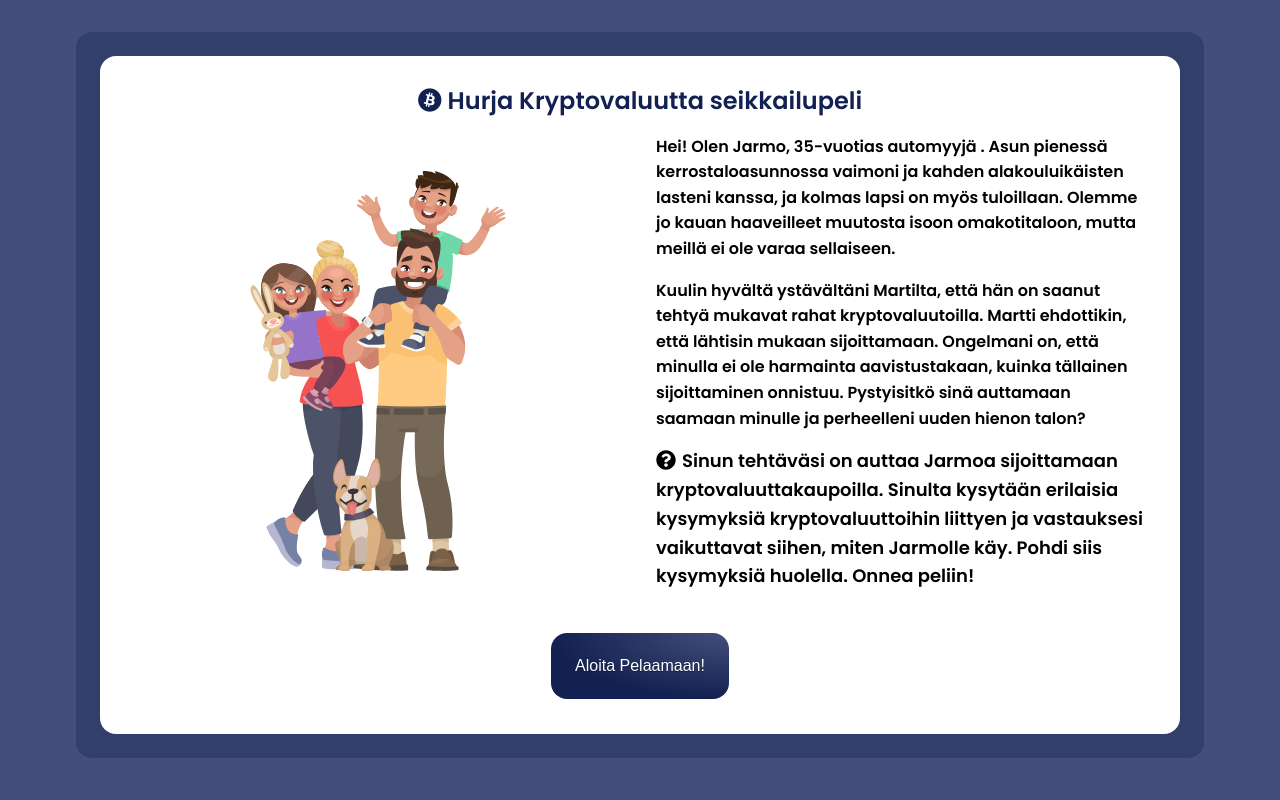
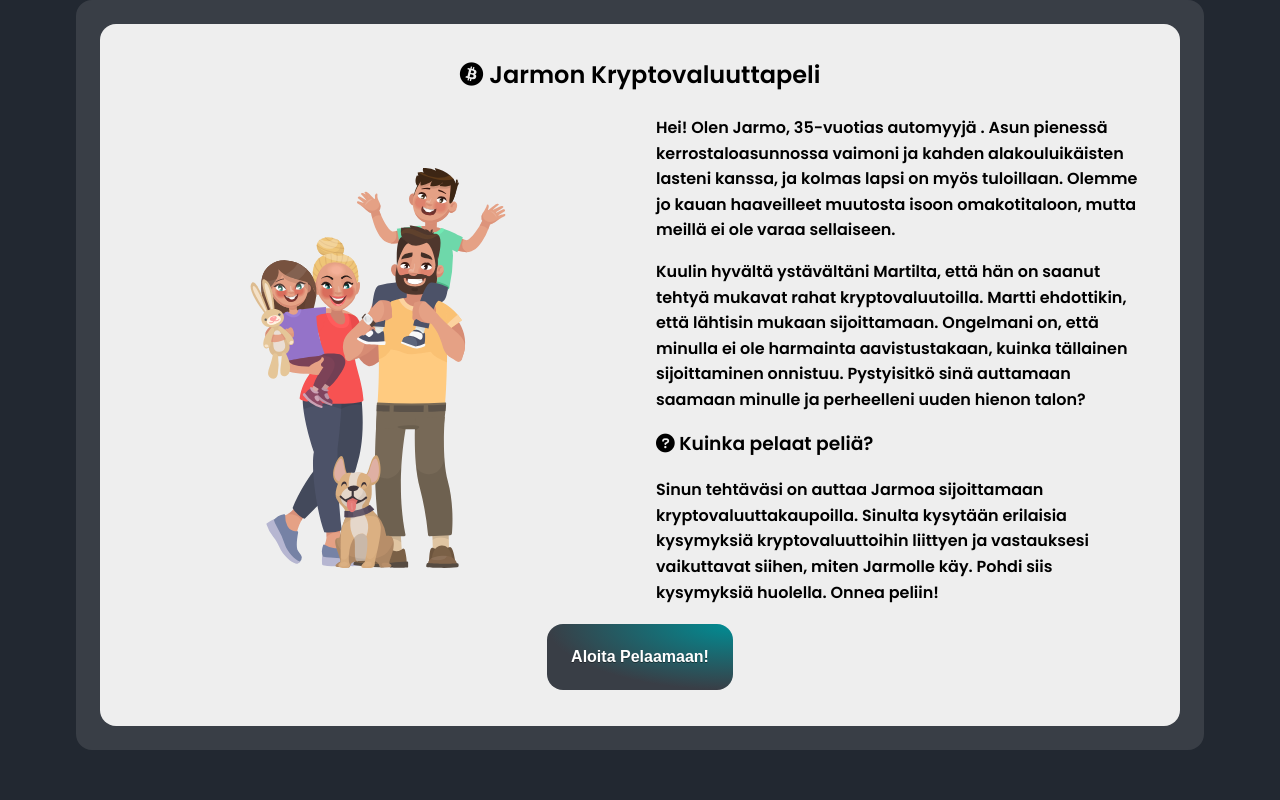
Before and after one commit to Crypto-quiz/Krypto-peli, a PHP site: page / in a window 1280 px wide. Run offline with PHP 8.4, Linux system fonts and the light colour scheme.

Commit message:
Luokkien vaihto toimii

```diff
--- a/css/styles.css
+++ b/css/styles.css
@@ -1,10 +1,30 @@
 @import url('https://fonts.googleapis.com/css2?family=Poppins:wght@600&display=swap');
+@import url('https://fonts.googleapis.com/css2?family=Oswald:wght@200&display=swap');
+:root {
 
-:root {
+  --clr-1: #222831;
+  --clr-2: #393E46;
+  --clr-3: #008d94;
+  --clr-4: #EEEEEE;
+  --clr-oikein: #70be51;
+  --clr-vaarin: #eb6b40;
+/*
+  --clr-1: #434F7A;
+  --clr-2: #333F6B;
+  --clr-3: #FF4A11;
+  --clr-4: #FFFFFF; */
+
+  /* --clr-1: #1B262C;
+  --clr-2: #0F4C75;
+  --clr-3: #3282B8;
+  --clr-4: #EAEAEA; */
+
+  --ff-primary: 'Poppins', sans-serif;
+  --ff-seconday: 'Poppins', sans-serif;
+
   --clr-primary: #132152;
-  --clr-secondary: #fff;
+  --clr-secondary: rgb(146, 112, 112);
   --clr-bg: #434F7A;
-  --ff-primary: 'Poppins', sans-serif;
 }
 
 
@@ -13,16 +33,13 @@
 *::after {
   box-sizing: border-box;
 }
-html {
-  font-size: min(max(1rem, 4vw), 16px);
-}
+
 
 body {
   font-family: var(--ff-primary);
-  font-weight: 400;
   font-size: 1rem;
   line-height: 1.6;
-  background-color: var(--clr-bg);
+  background-color: var(--clr-1);
   min-width: 375px;
 }
 
@@ -31,16 +48,15 @@ h1,
 h2,
 h3,
 p {
+  font-family: var(--ff-primary);
   margin: 0;
 }
 
 h1,
 h2,
 h3 {
-  color: var(--clr-primary);
-  font-family: var(--ff-primary);
-  font-weight: 900;
-  line-height: 1;
+  color: var(--clr-);
+  font-family: var(--ff-seconday);
 }
 
 h2,
@@ -54,17 +70,13 @@ img {
   max-width: 100%;
 }
 
-.text-center {
-  text-align: center;
-}
-
 header,
 section {
-  padding: 2rem 0;
+  padding:  0px;
   @media (min-width: 40em) {
     header,
     section {
-      padding: 7rem 0;
+      padding: 0px;
     }
   }
 }
@@ -103,10 +115,11 @@ section {
   outline: 0;
   border: 0;
   cursor: pointer;
-  background: radial-gradient( 100% 100% at 100% 0%, #434F7A 0%, #132152 100% );
+  background: radial-gradient( 100% 100% at 100% 0%, var(--clr-3) 0%, var(--clr-2) 100% );
   border-radius: 1em;
   color: #fff;
   font-size: 1em;
+  font-weight: bold;
   margin: 0.2em;
   padding: 1.5em;
 
@@ -115,7 +128,7 @@ section {
 
 }
 .button:hover {
-  box-shadow: 0px 4px 8px rgb(45 35 66 / 40%), 0px 7px 13px -3px rgb(45 35 66 / 30%), inset 0px -3px 0px rgb(32, 125, 201);
+  box-shadow: 0px 4px 8px rgb(45 35 66 / 40%), 0px 7px 13px -3px rgb(45 35 66 / 30%), inset 0px -3px 0px var(--clr-3);
       transform: translateY(-2px);
 }
 .button:active{
@@ -130,7 +143,7 @@ section {
 }
 
 .wrap {
-  background: #ffffff;
+  background: var(--clr-4);
   padding: 3%;
   border-radius: 1em;
   border-style: solid;
@@ -141,8 +154,22 @@ section {
   border-radius: 1em;
   border-style: solid;
   border-width: 1.5em;
-  background: #333F6B;
-  border-color: #333F6B;
+  background: var(--clr-2);
+  border-color: var(--clr-2);
+}
+.borderi-vaarin {
+  border-radius: 1em;
+  border-style: solid;
+  border-width: 1.5em;
+  background: var(--clr-vaarin);
+  border-color: var(--clr-vaarin);
+}
+.borderi-oikein {
+  border-radius: 1em;
+  border-style: solid;
+  border-width: 1.5em;
+  background: var(--clr-oikein);
+  border-color: var(--clr-oikein);
 }
 .kuvaikkuna {
   margin: auto;
@@ -162,10 +189,32 @@ section {
   text-align: center;
 }
 
-p.kysymys{
-  font-size: 18px;
+p.palaute::before{
+  content: "Palaute";
+  display: block;
+  color: var(--clr-3);
+  font-weight: bold;
+  font-weight: bold;
+  font-size: 21px;
+  font-family: var(--ff-seconday);
 }
-p.kysymys::before {
+p.tarina::before{
+  content: "Tarina";
+  display: block;
+  color: var(--clr-3);
+  font-weight: bold;
+  font-size: 21px;
+  font-family: var(--ff-seconday);
+}
+p.kysymys::before{
+  content: "Kysymys";
+  display: block;
+  color: var(--clr-3);
+  font-weight: bold;
+  font-size: 21px;
+  font-family: var(--ff-seconday);
+}
+/* p.kysymys::before {
   content: "";
   display: block;
   background: url("../icons/question.svg") no-repeat;
@@ -173,4 +222,4 @@ p.kysymys::before {
   height: 20px;
   float: left;
   margin: 3px 6px 0 0;
-}
+} */
--- a/index.html
+++ b/index.html
@@ -21,7 +21,7 @@
     <script src="scripts/Teksti.js"></script>
     <script src="scripts/Valinta.js"></script>
     <script src="scripts/elementtienOhjain.js"></script>
-    <script src="scripts/TiedonKasittelija.js"></script>
+    <script src="scripts/tiedonKasittelija.js"></script>
     <script src="scripts/napsautusKuuntelija.js"></script>
     <script src="scripts/aloitaKysely.js"></script>
 </head>
@@ -29,18 +29,19 @@
 <body>
     <!-- CONTENT -->
     <section>
-        <div class="container borderi">
+        <div id="borderi"class="container borderi">
             <div class="wrap">
                 <h2 class="otsikko">
                     <i class="fab fa-bitcoin"></i>
-                    Hurja Kryptovaluutta  seikkailupeli
+                    Jarmon Kryptovaluuttapeli
                 </h2>
                 <div class="split" >
                     <div class="kuvaikkuna" >
                         <img id="kuva" class="kuva" src="images/eka.svg" alt="svg image">
                     </div>
                     <div id="tekstit">
-                        <p id="palaute" class="palaute">Hei! Olen Jarmo, 35-vuotias automyyjä . Asun pienessä kerrostaloasunnossa
+                        <p id="palaute">
+                            Hei! Olen Jarmo, 35-vuotias automyyjä . Asun pienessä kerrostaloasunnossa
                             vaimoni ja kahden alakouluikäisten lasteni kanssa, ja kolmas lapsi on myös tuloillaan.
                             Olemme jo
                             kauan haaveilleet muutosta isoon omakotitaloon, mutta meillä ei ole varaa sellaiseen.
@@ -51,16 +52,18 @@
                             Pystyisitkö
                             sinä auttamaan saamaan minulle ja perheelleni uuden hienon talon?
                         </p>
-                        <p id="kysymys" class="kysymys">
+                        <h3 id="kuinka">
+                            <i class="fas fa-question-circle"></i> Kuinka pelaat peliä?
+                        </h3>
+                        <p id="kysymys">
                                 Sinun tehtäväsi on auttaa Jarmoa sijoittamaan kryptovaluuttakaupoilla.
                                 Sinulta
                                 kysytään erilaisia kysymyksiä kryptovaluuttoihin liittyen ja vastauksesi vaikuttavat siihen,
                                 miten Jarmolle käy. Pohdi siis kysymyksiä huolella. Onnea peliin!
                         </p>
                     </div>
-
                 </div>
-                <div class="split">
+                <div>
                     <div class="nappulat" id="nappulat">
                         <button class="button" id="aloitaNappula" onclick="aloitaKysely()">
                             <i class='uil uil-file-alt'></i> Aloita Pelaamaan!
--- a/scripts/Sivu.js
+++ b/scripts/Sivu.js
@@ -1,14 +1,15 @@
 class Sivu {
+    sivunoikeavastaus;
     sivunid; //
     sivuntyyppi;
     sivuntekstit = [];
     sivunvalinnat = [];
     sivunkuva;
         // id, kysymysteksti, tarkennettukysymys, vastaukset, kuva
-    constructor(id, tyyppi, tekstit, valinnat, kuva) {
+    constructor(id, tyyppi, tekstit, valinnat, kuva, oikeavastaus) {
         this.sivunid = id;
         this.sivuntyyppi = tyyppi;
-
+        this.sivunoikeavastaus = oikeavastaus;
         for (let i = 0; tekstit.length > i; i++) {
             this.sivuntekstit.push(new Teksti(tekstit[i].tekstintyyppi, tekstit[i].teksti));
         }
--- a/scripts/aloitaKysely.js
+++ b/scripts/aloitaKysely.js
@@ -14,6 +14,7 @@ function aloitaKysely() {
     poistaElementti("palaute");
     poistaElementti("tarina");
     poistaElementti("kysymys");
+    poistaElementti("kuinka");
 
     // Anna ID:t tekstikent�lle ja otsikolle piilotusta varten.
     //piilotaElementti("tekstikentta");
--- a/scripts/napsautusKuuntelija.js
+++ b/scripts/napsautusKuuntelija.js
@@ -28,9 +28,24 @@ function napsautusKuuntelija(tapahtuma) {
                 console.log(globaalitMuuttujat.tamanhetkinensivu.sivunvalinnat[vastauksenNumero -1]);
                 seuraavasivu = tiedonkasittelija.getSivu(globaalitMuuttujat.tamanhetkinensivu.sivunvalinnat[vastauksenNumero -1].seuraavasivu);
                 console.log(seuraavasivu);
+                vaihdaSivuunTiedot(seuraavasivu);
+                if (globaalitMuuttujat.tamanhetkinensivu.sivunoikeavastaus == vastauksenNumero != 0) {
 
-
-                vaihdaSivuunTiedot(seuraavasivu);
+                    poistaLuokka("borderi", "borderi");
+                    lisaaLuokka("borderi", "borderi-oikein");
+                    setTimeout(() => {
+                        poistaLuokka("borderi", "borderi-oikein");
+                        lisaaLuokka("borderi", "borderi"); }, 100000);
+                    console.log("oikein");
+                }
+                else {
+                /*
+                poistaLuokka(elementti, "");
+                lisaaLuokka(elementti, "");
+                */
+                    console.log("väärin");
+                }
+                console.log(globaalitMuuttujat.tamanhetkinensivu.sivunoikeavastaus);
                 globaalitMuuttujat.tamanhetkinensivu = seuraavasivu;
                 break;
 
```
Also changed, not shown: data/sivut.json (indentation only), scripts/tiedonKasittelija.js.
